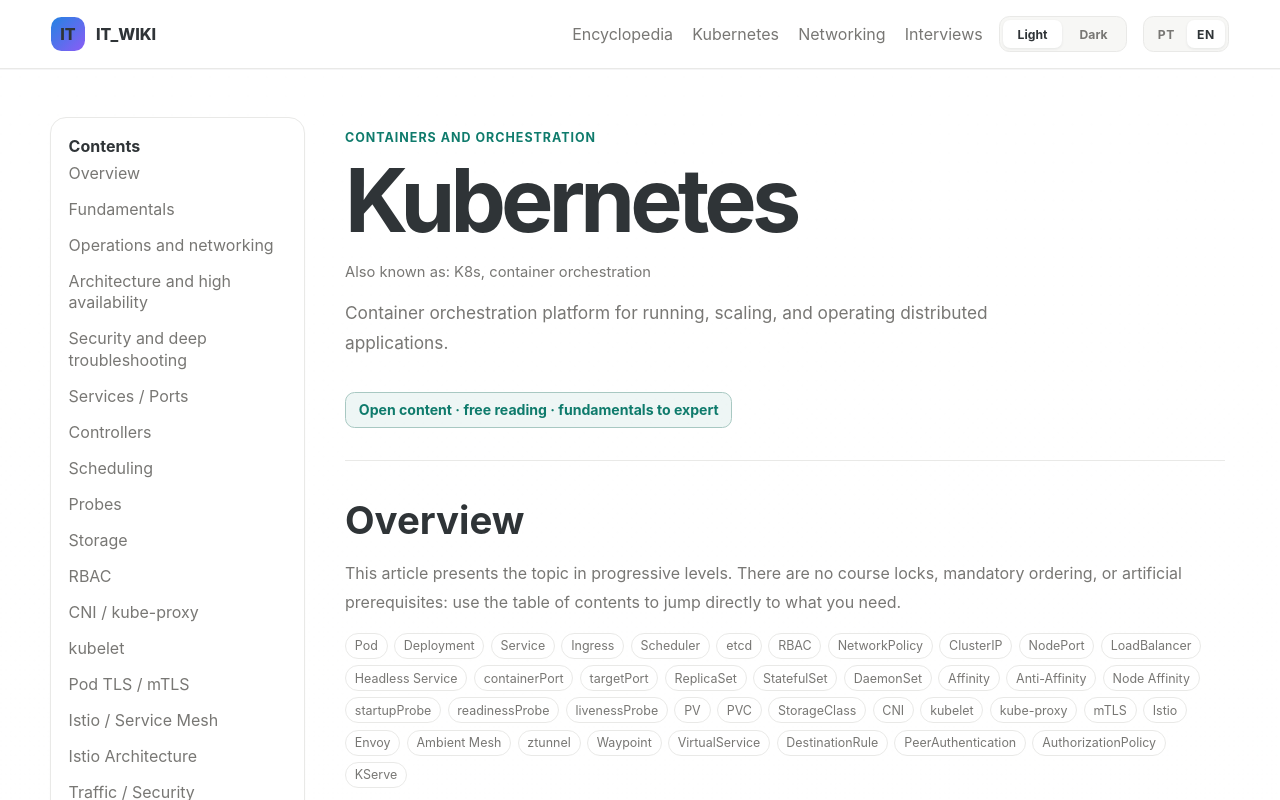
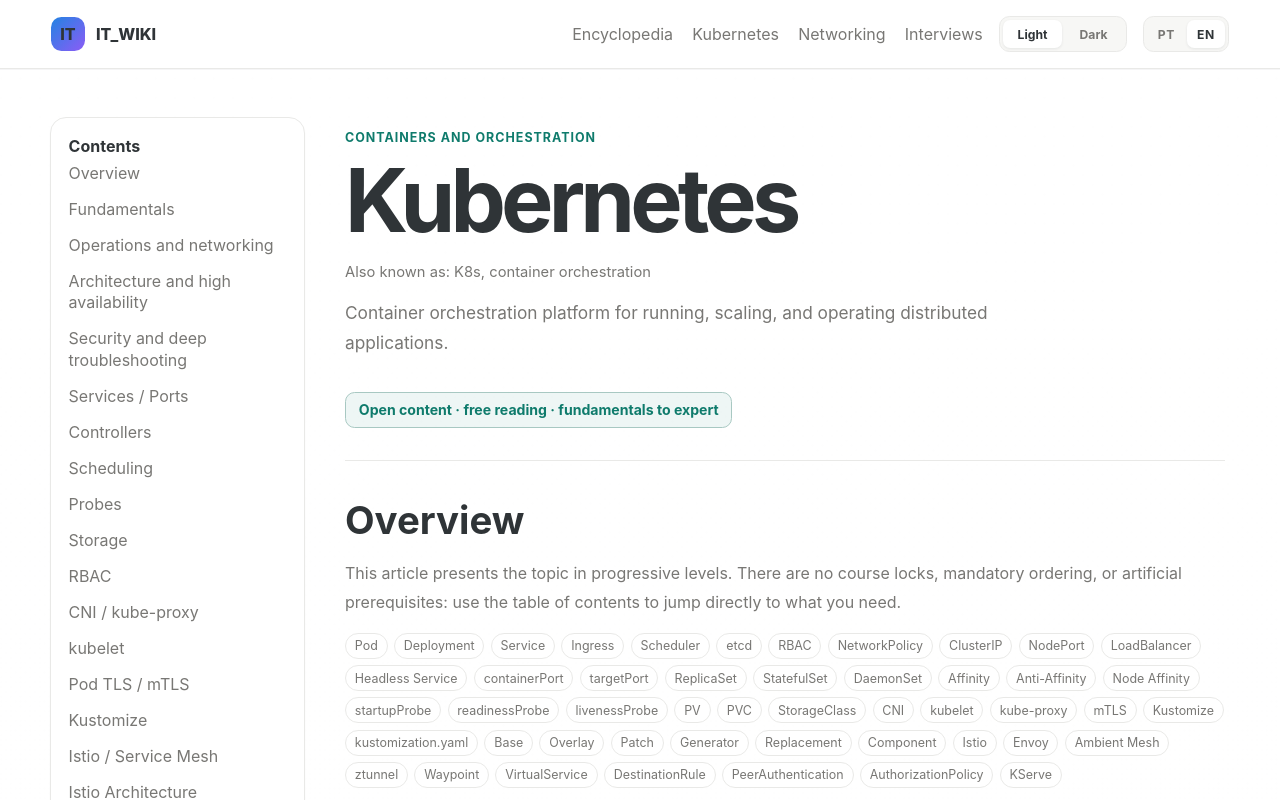
Before and after one commit to josecarlosjr/it_wiki, a Next.js app: page /wiki/kubernetes in a window 1280 px wide. Shown: the top 800 px of the page. Built offline with nearby package versions, Linux system fonts and the light colour scheme.

Commit message:
feat: integrar Kustomize no artigo Kubernetes

```diff
--- a/components/wiki-article-view.tsx
+++ b/components/wiki-article-view.tsx
@@ -16,6 +16,7 @@
 import { DistributedDataReference } from './distributed-data-reference';
 import { SecurityReference } from './security-reference';
 import { KubernetesDeepDiveReference } from './kubernetes-deep-dive-reference';
+import { KubernetesKustomizeReference } from './kubernetes-kustomize-reference';
 import { KubernetesIstioReference } from './kubernetes-istio-reference';
 
 type Props = {
@@ -26,7 +27,7 @@
 };
 
 const supplementalConcepts: Record<string, string[]> = {
-  kubernetes: ['ClusterIP', 'NodePort', 'LoadBalancer', 'Headless Service', 'containerPort', 'targetPort', 'ReplicaSet', 'StatefulSet', 'DaemonSet', 'Affinity', 'Anti-Affinity', 'Node Affinity', 'startupProbe', 'readinessProbe', 'livenessProbe', 'PV', 'PVC', 'StorageClass', 'CNI', 'kubelet', 'kube-proxy', 'mTLS', 'Istio', 'Envoy', 'Ambient Mesh', 'ztunnel', 'Waypoint', 'VirtualService', 'DestinationRule', 'PeerAuthentication', 'AuthorizationPolicy', 'KServe'],
+  kubernetes: ['ClusterIP', 'NodePort', 'LoadBalancer', 'Headless Service', 'containerPort', 'targetPort', 'ReplicaSet', 'StatefulSet', 'DaemonSet', 'Affinity', 'Anti-Affinity', 'Node Affinity', 'startupProbe', 'readinessProbe', 'livenessProbe', 'PV', 'PVC', 'StorageClass', 'CNI', 'kubelet', 'kube-proxy', 'mTLS', 'Kustomize', 'kustomization.yaml', 'Base', 'Overlay', 'Patch', 'Generator', 'Replacement', 'Component', 'Istio', 'Envoy', 'Ambient Mesh', 'ztunnel', 'Waypoint', 'VirtualService', 'DestinationRule', 'PeerAuthentication', 'AuthorizationPolicy', 'KServe'],
   terraform: ['Terragrunt', 'DRY', 'root.hcl', 'terragrunt.hcl', 'dependency', 'run --all', 'Run Queue', 'remote_state'],
   gcp: ['IAM', 'Service Account', 'Workload Identity Federation', 'Compute Engine', 'Managed Instance Group', 'Cloud Run', 'Cloud Storage', 'Cloud SQL', 'GKE', 'Pub/Sub', 'Global VPC', 'Shared VPC', 'Cloud Load Balancing', 'Cloud VPN', 'Cloud Interconnect', 'Cloud Router'],
   'sistemas-distribuidos': ['API', 'HTTP/gRPC', 'Messaging', 'Caching', 'Latency', 'Throughput', 'Concurrency', 'Backpressure', 'Retry', 'Circuit Breaker', 'Load Shedding', 'Sharding'],
@@ -59,6 +60,7 @@
         {article.slug === 'kubernetes' ? <a href="#k8s-networking-deep">CNI / kube-proxy</a> : null}
         {article.slug === 'kubernetes' ? <a href="#k8s-kubelet">kubelet</a> : null}
         {article.slug === 'kubernetes' ? <a href="#k8s-pod-tls">Pod TLS / mTLS</a> : null}
+        {article.slug === 'kubernetes' ? <a href="#k8s-kustomize">Kustomize</a> : null}
         {article.slug === 'kubernetes' ? <a href="#k8s-istio">Istio / Service Mesh</a> : null}
         {article.slug === 'kubernetes' ? <a href="#k8s-istio-architecture">Istio Architecture</a> : null}
         {article.slug === 'kubernetes' ? <a href="#k8s-istio-traffic-security">Traffic / Security</a> : null}
@@ -133,6 +135,7 @@
         />
 
         {article.slug === 'kubernetes' ? <KubernetesDeepDiveReference /> : null}
+        {article.slug === 'kubernetes' ? <KubernetesKustomizeReference /> : null}
         {article.slug === 'kubernetes' ? <KubernetesIstioReference /> : null}
         {article.slug === 'docker' ? <DockerfileExamples /> : null}
         {article.slug === 'linux' ? <LinuxCommandReference /> : null}
```
